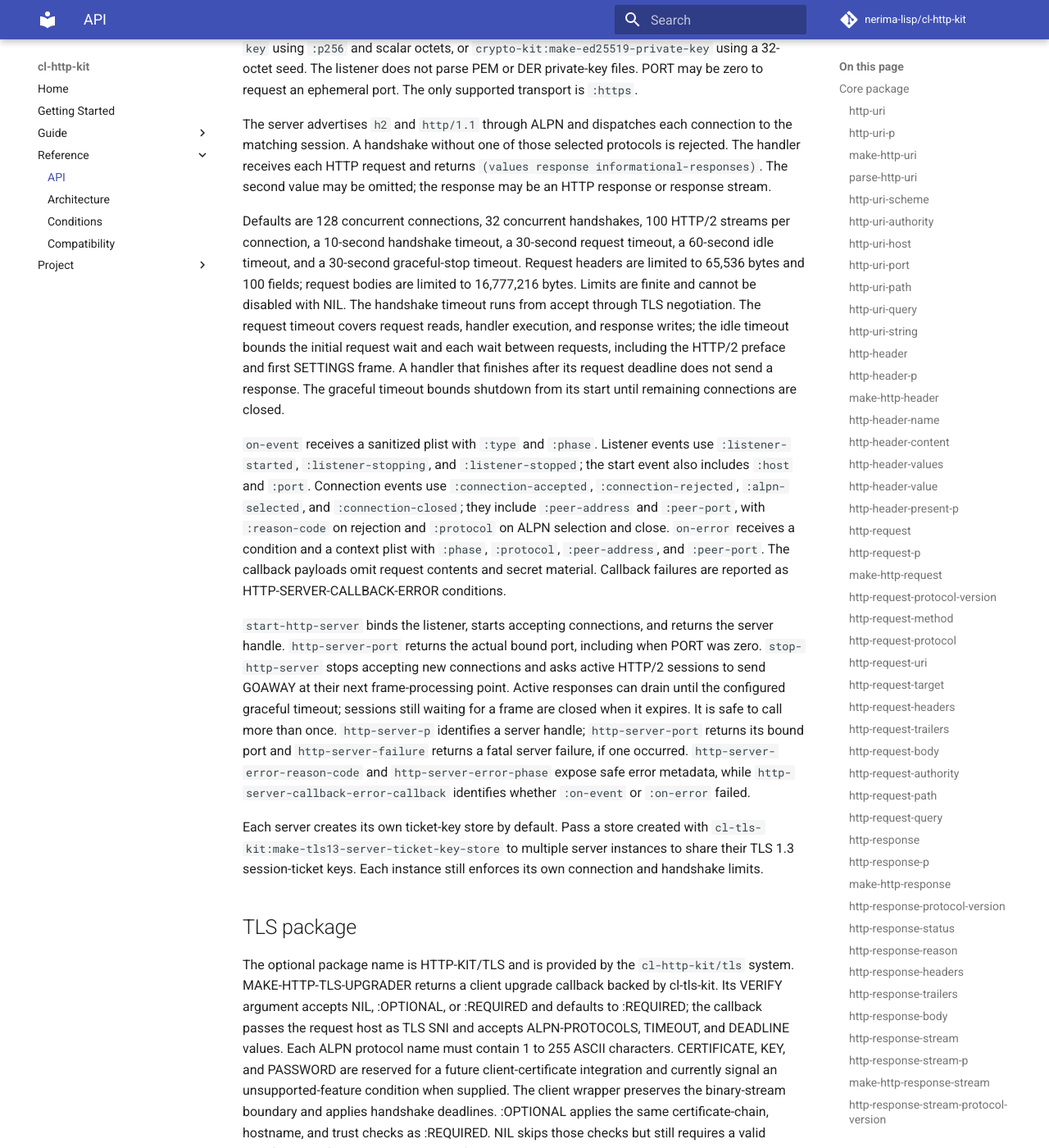
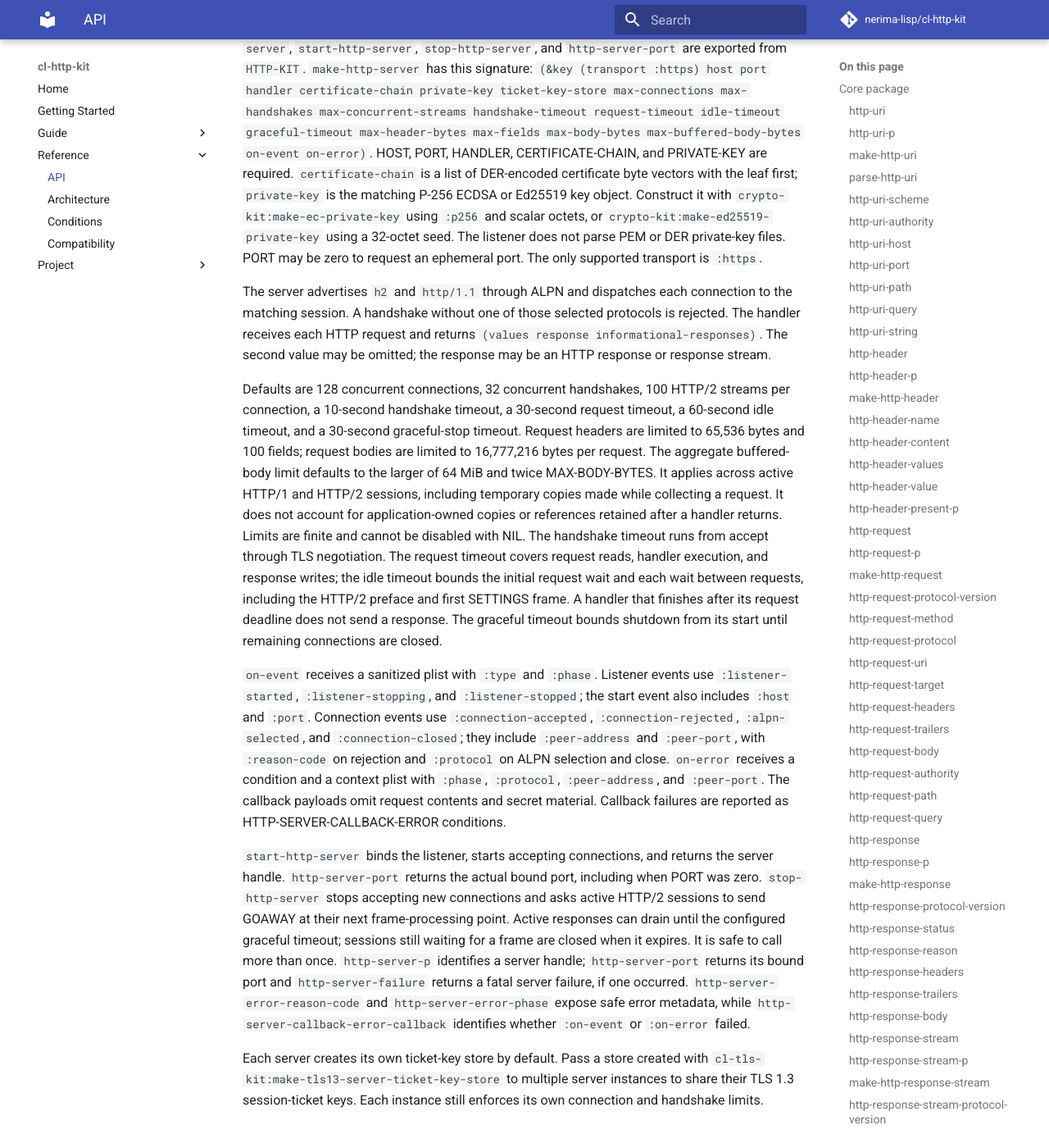
Before and after one commit to nerima-lisp/cl-http-kit, an MkDocs documentation site: the page built from docs/src/reference/api.md, in a window 1280 px wide and 1400 px high, scrolled down 20675 px. Shown: the whole window at 82% size. Built offline with MkDocs 1.6.1 and Material for MkDocs 9.7.7, drawn with Linux system fonts in a browser that asks for light colours; comment, search, counter and statistics services are not loaded; some of the changed text lies outside the part shown.

Commit message:
fix(https): cap retained body bytes and reject :verify nil
Track aggregate retained request-body bytes across HTTP/1 and HTTP/2 sessions, and reject the unsupported :verify nil client option. Limit coverage capture and sealing to the selected ASDF systems' source files.

```diff
--- a/docs/src/project/changelog.md
+++ b/docs/src/project/changelog.md
@@ -13,6 +13,18 @@ historical release behavior, not the current API contract; see the
   `cl-websocket-kit` and SSE consumers to `sse-kit` from `cl-sse-kit`.
   See the
   [WebSocket and SSE migration guide](migration.md#websocket-and-sse-api-migration).
+- reject `:verify nil` because the pinned cl-tls-kit client driver does not
+  expose a supported way to disable certificate verification;
+
+### Added
+
+- add an HTTPS listener on SBCL with ALPN negotiation for HTTP/2 and HTTP/1.1,
+  bounded connection and request resources, lifecycle callbacks, and graceful
+  shutdown;
+
+### Changed
+
+- cap buffered request-body bytes across active HTTPS listener sessions;
 
 ### HTTP/2
 
--- a/docs/src/reference/api.md
+++ b/docs/src/reference/api.md
@@ -286,8 +286,9 @@ framing. The serializer derives Host from the URI and validates body framing.
 Parse an HTTP/1.0 or HTTP/1.1 request from an octet vector or binary input
 stream. The signature is parse-http-request (input &key timeout deadline
 max-header-bytes max-fields max-body-bytes default-authority on-body-chunk
-(collect-body-p t) on-expect-continue clock-function allow-eof-p). MAX-FIELDS
-defaults to 256 and applies independently to request headers and trailers.
+reserve-body-bytes release-body-bytes (collect-body-p t) on-expect-continue
+clock-function allow-eof-p). MAX-FIELDS defaults to 256 and applies
+independently to request headers and trailers.
 
 ON-BODY-CHUNK is NIL or a function receiving each decoded body chunk as an
 octet vector; its return value is ignored. With COLLECT-BODY-P NIL, the parser
@@ -299,6 +300,11 @@ Content-Length; its return value is ignored. Body callbacks can run before
 chunk terminators and trailers have been validated, so receiving a chunk does
 not establish that parsing succeeded. ALLOW-EOF-P defaults to NIL. When true,
 EOF before a request line returns NIL; incomplete requests still signal an error.
+RESERVE-BODY-BYTES and RELEASE-BODY-BYTES are optional paired accounting
+callbacks. The parser reserves storage before allocating body chunks and the
+final body vector, then releases temporary collector storage after copying. A
+caller that uses these callbacks must release the returned body's charge when
+it no longer retains the request.
 
 ### `parse-http-response`
 
@@ -345,16 +351,20 @@ synchronous stream opener, not a CPS opener. `on-success` receives the response;
 Serve HTTP/1.0 and HTTP/1.1 requests on an already-open binary stream. The
 signature is serve-http1-session (stream handler &key timeout deadline
 max-header-bytes max-fields max-body-bytes default-authority on-body-chunk
-collect-body-p on-expect-continue max-requests on-error on-upgrade
-close-stream clock-function). The handler receives each parsed request and
+reserve-body-bytes release-body-bytes collect-body-p on-expect-continue
+max-requests on-error on-upgrade close-stream clock-function). The handler
+receives each parsed request and
 returns an HTTP response or response stream. Its optional second value is an
 ordered list of HTTP/1.1 informational responses (status 100-199 except 101)
 to send before the final response. Informational responses are not sent to
 HTTP/1.0 requests. The session supports request-body streaming, Expect:
 100-continue, trailers, protocol upgrades, and bounded request counts.
 MAX-FIELDS defaults to 256 and applies independently to request headers and
-request trailers. It returns the number of final responses written and one of
-`:eof`, `:close`, `:upgrade`, or `:max-requests`.
+request trailers. The optional RESERVE-BODY-BYTES and RELEASE-BODY-BYTES
+callbacks must be supplied together; the session uses them to account for
+collected request bodies and releases each charge after processing the request.
+It returns the number of final responses written and one of `:eof`, `:close`,
+`:upgrade`, or `:max-requests`.
 
 ### `recording-session`
 
@@ -714,9 +724,11 @@ snapshot and does not expose the manager's internal list structure.
 
 Serve HTTP/2 requests on a caller-supplied binary stream. The signature is
 serve-http2-session (stream handler &key timeout deadline max-frame-size
-max-header-bytes max-fields max-body-bytes max-concurrent-streams
+max-header-bytes max-fields max-body-bytes max-aggregate-body-bytes
+max-concurrent-streams
 max-reset-streams max-reset-window max-control-frames max-control-window
-max-hpack-table-size default-authority collect-body-p on-body-chunk max-requests
+max-hpack-table-size default-authority collect-body-p on-body-chunk
+reserve-body-bytes release-body-bytes max-requests
 on-error close-stream clock-function huffman-p enable-connect-p). The session
 owns the HTTP/2 preface, SETTINGS, HPACK, stream state, flow control, request
 body collection, and response framing, and returns a request count and
@@ -731,6 +743,10 @@ control-frame limit keywords are accepted by `make-http2-client` and
 optional second value is a list of informational responses, which are emitted
 in order before the final response; informational responses must use a status
 from 100 through 199 other than 101 and cannot carry a body or trailers.
+MAX-AGGREGATE-BODY-BYTES limits body bytes retained across the connection's
+streams and defaults to twice MAX-BODY-BYTES. The optional paired
+RESERVE-BODY-BYTES and RELEASE-BODY-BYTES callbacks let an outer listener
+account for those buffers across connections.
 
 ## HTTP/3 package
 
@@ -887,7 +903,8 @@ signature: `(&key (transport :https) host port handler
 certificate-chain private-key ticket-key-store max-connections
 max-handshakes max-concurrent-streams handshake-timeout request-timeout
 idle-timeout graceful-timeout max-header-bytes max-fields max-body-bytes
-on-event on-error)`. HOST, PORT, HANDLER, CERTIFICATE-CHAIN, and PRIVATE-KEY
+max-buffered-body-bytes on-event on-error)`. HOST, PORT, HANDLER,
+CERTIFICATE-CHAIN, and PRIVATE-KEY
 are required. `certificate-chain` is a list of DER-encoded certificate byte
 vectors with the leaf first; `private-key` is the matching P-256 ECDSA or
 Ed25519 key object. Construct it with `crypto-kit:make-ec-private-key` using
@@ -906,7 +923,12 @@ Defaults are 128 concurrent connections, 32 concurrent handshakes, 100 HTTP/2
 streams per connection, a 10-second handshake timeout, a 30-second request
 timeout, a 60-second idle timeout, and a 30-second graceful-stop timeout.
 Request headers are limited to 65,536 bytes and 100 fields; request bodies are
-limited to 16,777,216 bytes. Limits are finite and cannot be disabled with NIL.
+limited to 16,777,216 bytes per request. The aggregate buffered-body limit
+defaults to the larger of 64 MiB and twice MAX-BODY-BYTES. It applies across
+active HTTP/1 and HTTP/2 sessions, including temporary copies made while
+collecting a request. It does not account for application-owned copies or
+references retained after a handler returns. Limits are finite and cannot be
+disabled with NIL.
 The handshake timeout runs from accept through TLS negotiation. The request
 timeout covers request reads, handler execution, and response writes; the idle
 timeout bounds the initial request wait and each wait between requests,
@@ -947,19 +969,21 @@ enforces its own connection and handshake limits.
 
 The optional package name is HTTP-KIT/TLS and is provided by the
 `cl-http-kit/tls` system. MAKE-HTTP-TLS-UPGRADER returns a client upgrade
-callback backed by cl-tls-kit. Its VERIFY argument accepts NIL, :OPTIONAL, or
-:REQUIRED and defaults to :REQUIRED; the callback passes the request host as
-TLS SNI and accepts ALPN-PROTOCOLS, TIMEOUT, and DEADLINE values. Each ALPN
+callback backed by cl-tls-kit. Its VERIFY argument accepts :OPTIONAL or
+:REQUIRED and defaults to :REQUIRED; NIL signals HTTP-UNSUPPORTED-FEATURE
+with feature `:tls-certificate-verification-disable` because the pinned driver
+does not expose a supported verification bypass. The callback passes the
+request host as TLS SNI and accepts ALPN-PROTOCOLS, TIMEOUT, and DEADLINE
+values. Each ALPN
 protocol name must contain 1 to 255 ASCII characters. CERTIFICATE, KEY, and
 PASSWORD are reserved for a future client-certificate integration and currently
 signal an unsupported-feature condition when supplied. The client wrapper
 preserves the binary-stream boundary and applies handshake deadlines.
 :OPTIONAL applies the same certificate-chain, hostname, and trust checks as
-:REQUIRED. NIL skips those checks but still requires a valid CertificateVerify
-signature; use it only for deliberately unauthenticated test connections.
+:REQUIRED. Certificate verification remains enabled for every supported value.
 TRUST-ANCHORS accepts parsed X.509 certificate objects. When anchors are not
 supplied and VERIFY is :OPTIONAL or :REQUIRED, the upgrader loads PEM
-certificates from the CA file selected by cl-tls-kit: SSL_CERT_FILE takes
+certificates from the CA file selected by cl-tls-kit. SSL_CERT_FILE takes
 precedence over NIX_SSL_CERT_FILE, followed by an existing platform CA file.
 The wrapper rejects transport EOF without a peer close_notify instead of
 treating a truncated TLS stream as a completed HTTP response.
@@ -1478,9 +1502,9 @@ literals never match.
 Process the first Strict-Transport-Security field for an HTTPS URI.
 Malformed fields, HTTP URIs, and IP literals are ignored. The caller must
 ensure that TLS certificate verification succeeded: this function checks the
-URI scheme, not the transport's verification result. When using deliberately
-unauthenticated TLS or a custom transport without that guarantee, disable the
-client's store with `:strict-transport-store nil`.
+URI scheme, not the transport's verification result. When using a custom
+transport without that guarantee, disable the client's store with
+`:strict-transport-store nil`.
 Quoted `max-age` values are decoded before validating their digits. Empty
 directives and valid unknown directives are ignored; semicolons inside quoted
 values do not separate directives. A field without `max-age` does not change
```
Also changed, not shown: docs/src/getting-started.md (+7 -7 lines), docs/src/reference/architecture.md (+3 -1 lines), docs/src/reference/compatibility.md (+4 -3 lines), README.md, 11 other files.
